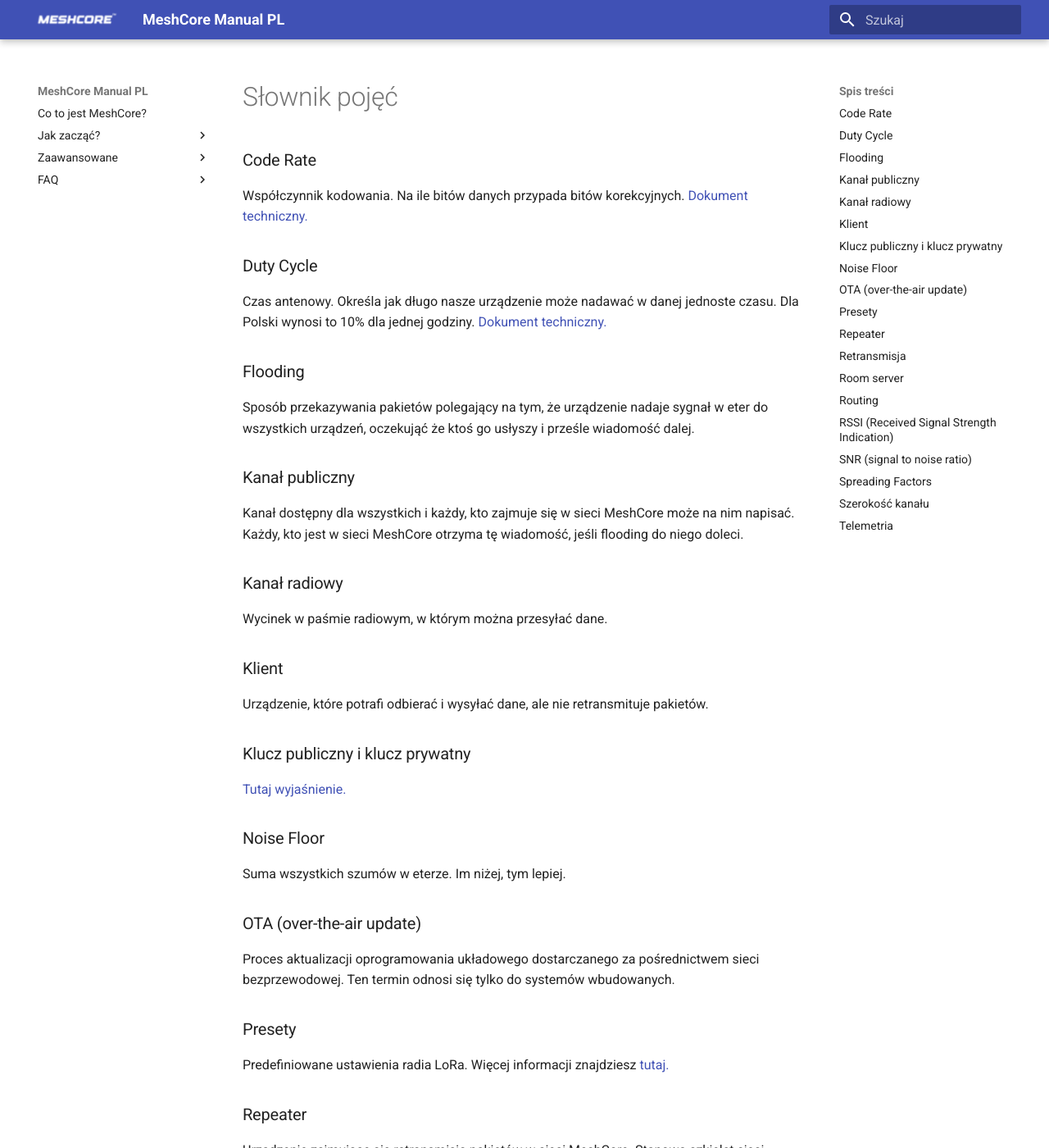
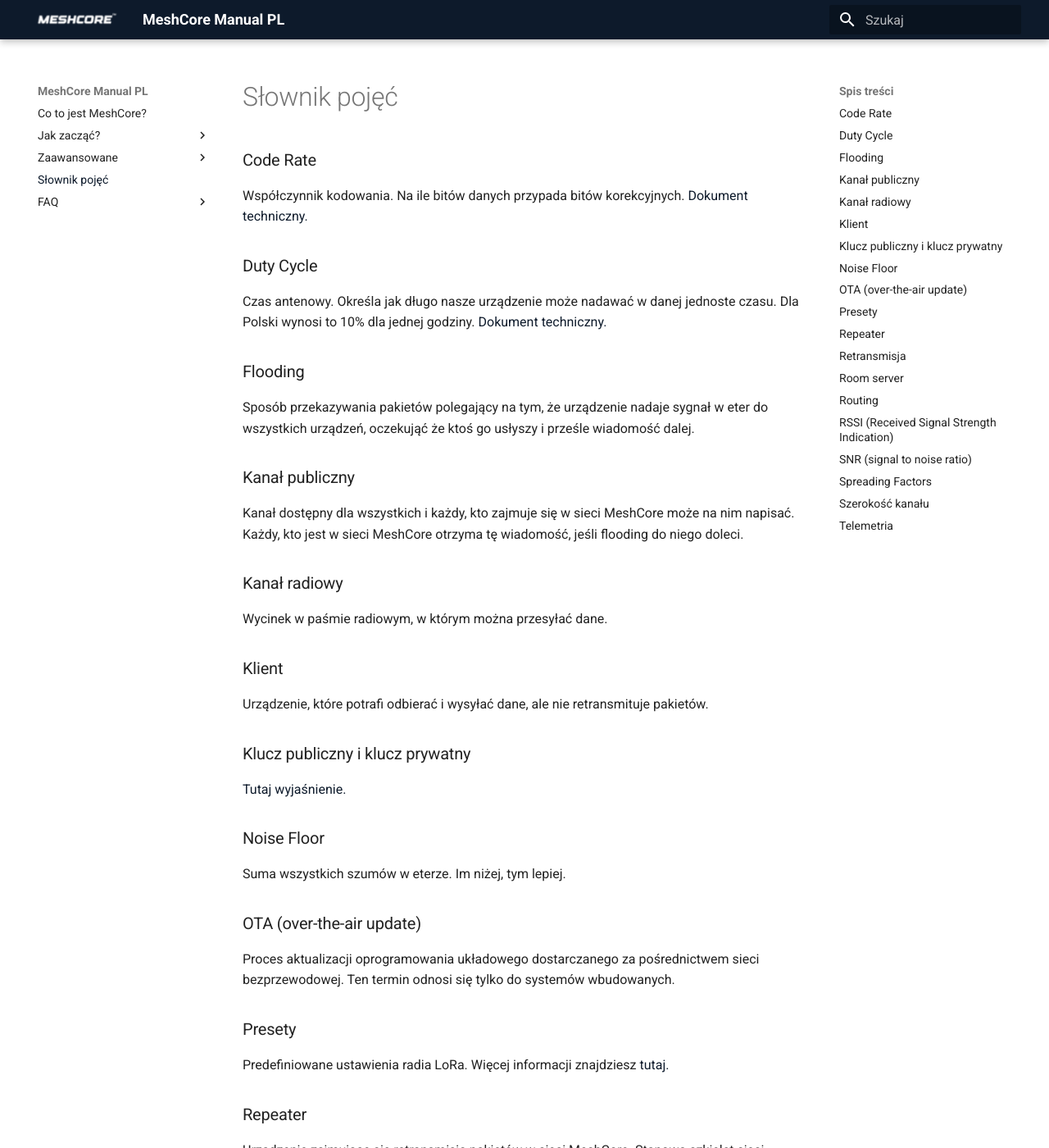
Before and after one commit to deFAT64/meshcore-manual-pl, an MkDocs documentation site: the page built from docs/slownikPojec.md, in a window 1280 px wide and 1400 px high. Shown: the whole window at 82% size. Built offline with MkDocs 1.6.1 and Material for MkDocs 9.7.7, drawn with Linux system fonts in a browser that asks for light colours.

Commit message:
Add extra.css and update mkdocs.yml

```diff
--- /dev/null
+++ b/docs/stylesheets/extra.css
@@ -0,0 +1,5 @@
+:root  > * {
+  --md-primary-fg-color:          #0d1a2b;
+  --md-primary-fg-color--light:   #0d1a2b;
+  --md-primary-fg-color--dark:    #0d1a2b;
+}
--- a/mkdocs.yml
+++ b/mkdocs.yml
@@ -17,9 +17,14 @@ nav:
     - 'Duty cycle': './zaawansowane/dutyCycle.md'
     - 'Repeatery':
       - 'Dobre praktyki przy budowaniu repeaterów': './zaawansowane/repeater/jakBudowacRepeatery.md'
+      - 'Instalacja i konfiguracja': './zaawansowane/repeater/instalacjaKonfiguracjaRepeatera.md'
+      - 'Zdalne zarządzanie repeaterem': './zaawansowane/repeater/zdalneZarzadzanieRepeaterem.md'
+  - 'Słownik pojęć': 'slownikPojec.md'
   - 'FAQ':
     - 'Dlaczego nie Meshtastic': './faq/dlaczegoNieMeshtastic.md'
 theme:
+  palette:
+    primary: custom
   name: material
   logo: assets/meshcore.png
   language: pl
@@ -33,3 +38,5 @@ plugins:
       zoomable: true
 markdown_extensions:
   - admonition
+extra_css:
+  - stylesheets/extra.css
```
